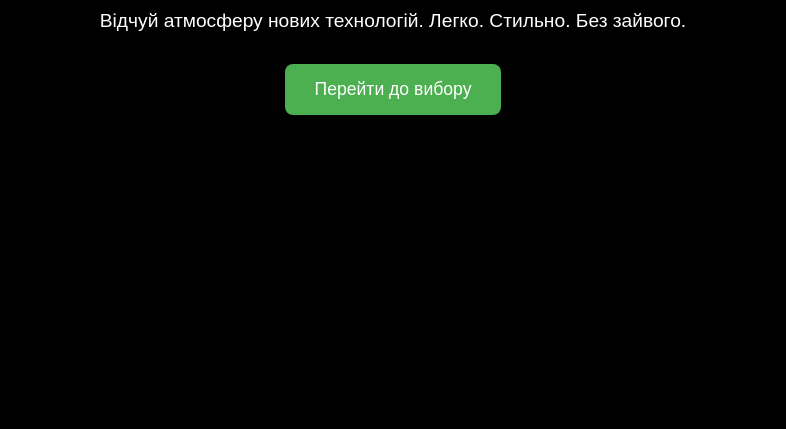
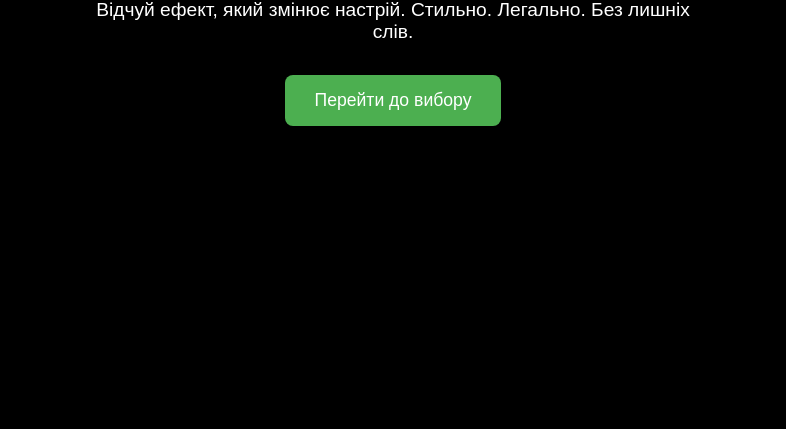
Before and after one commit to Cbd34/dudka-my, a plain HTML site: page index.html in a window 1280 px wide. Shown: the part 371-800 px from the top of the page, without its empty margins (247-1033 px from the left). Drawn offline with Linux system fonts and the light colour scheme.

Commit message:
Update index.html

```diff
--- a/index.html
+++ b/index.html
@@ -53,7 +53,7 @@
 </head>
 <body>
   <h1>H420UA — стиль, якого ти шукав</h1>
-  <p>Відчуй атмосферу нових технологій. Легко. Стильно. Без зайвого.</p>
+  <p>Відчуй ефект, який змінює настрій. Стильно. Легально. Без лишніх слів.</p>
   <a href="https://h420ua.shop/vapes" class="button">Перейти до вибору</a>
 </body>
 </html>
```
